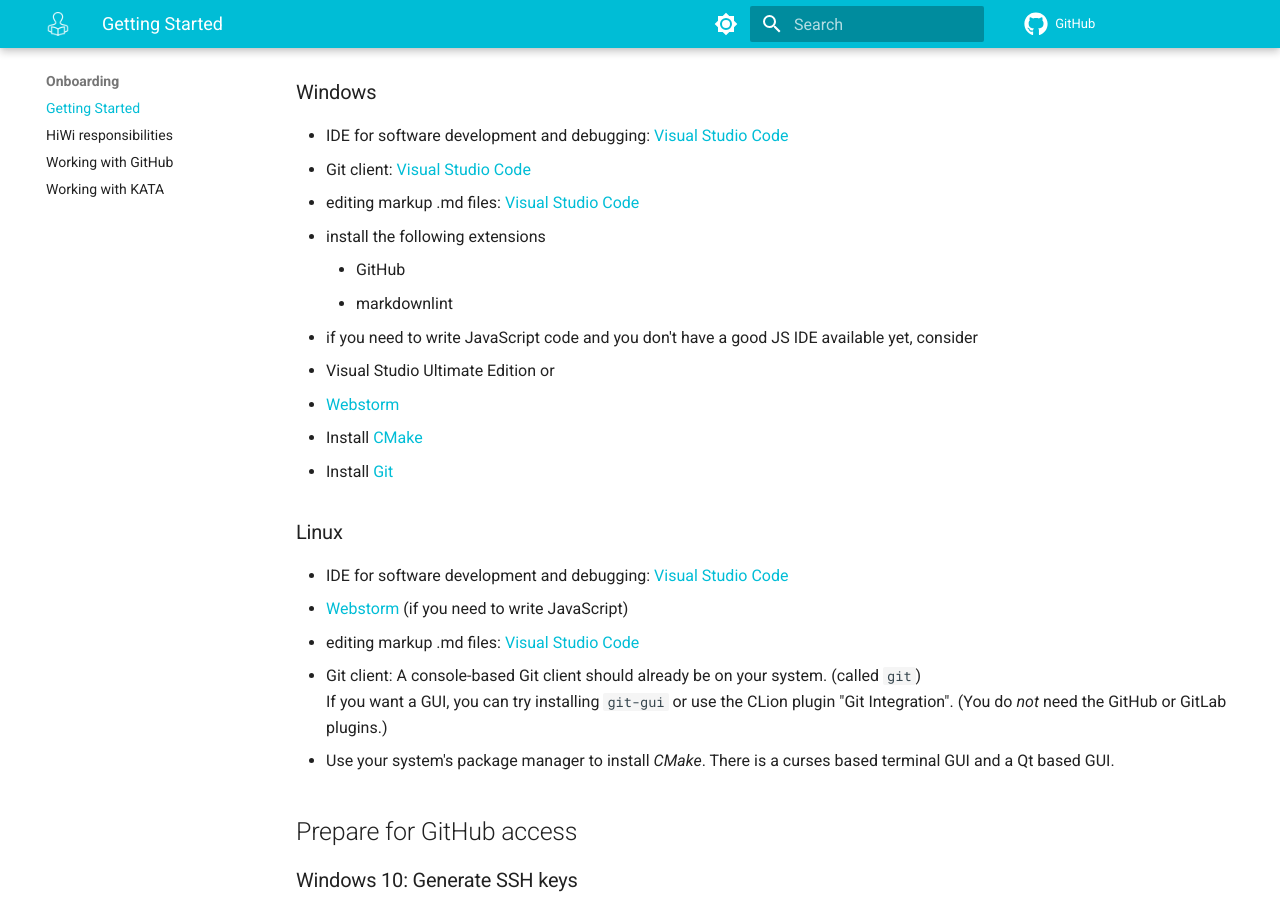
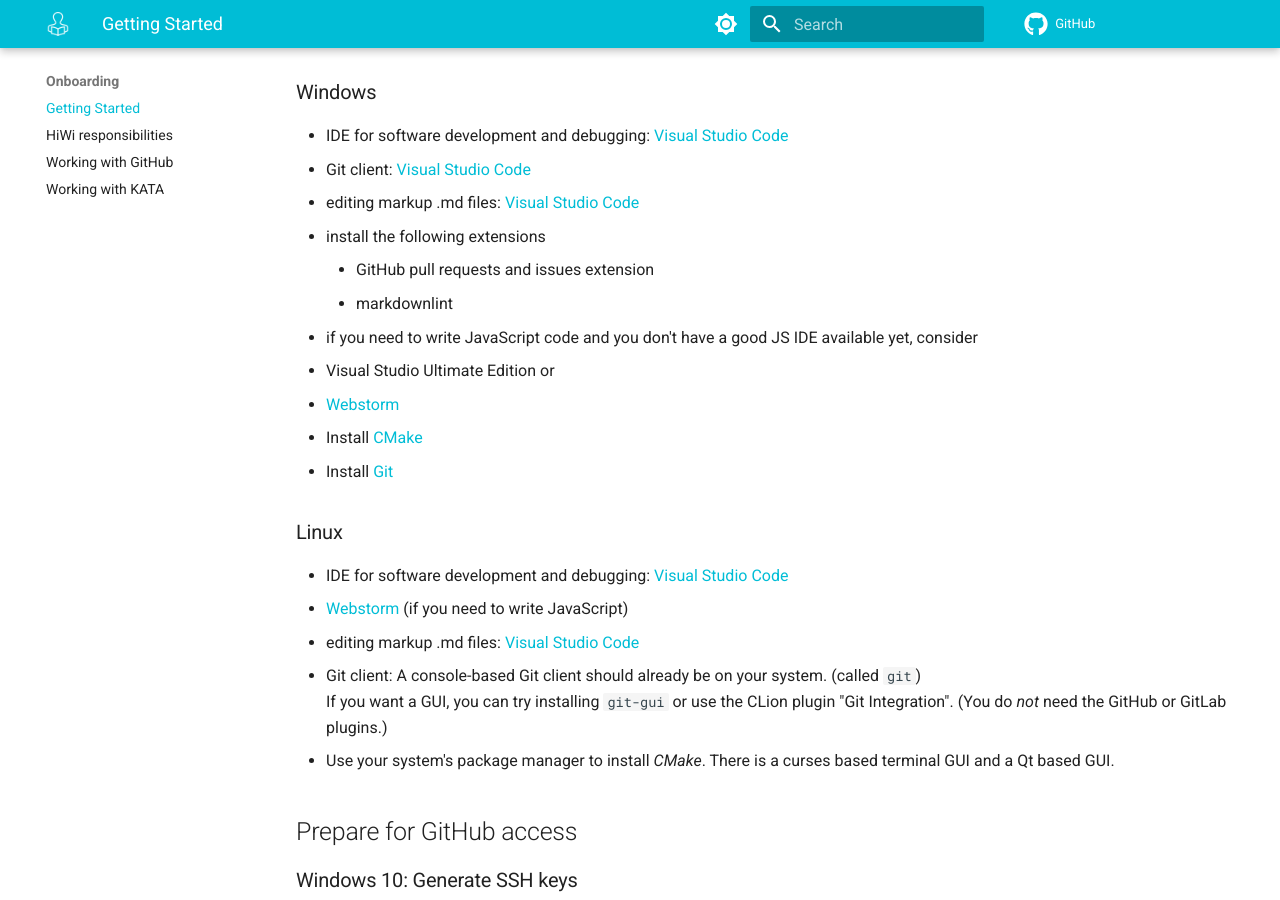
Before and after one commit to josephhuang08/student-guide, an MkDocs documentation site: the page built from docs/content-onboarding/onboarding.md, in a window 1280 px wide and 900 px high, scrolled down 1398 px. Built offline with MkDocs 1.6.1 and Material for MkDocs 9.7.7, drawn with Linux system fonts in a browser that asks for light colours; comment, search, counter and statistics services are not loaded.

Commit message:
GitHub extension is deprecated. Use GitHub Pull request and issues extension instead.

```diff
--- a/docs/content-onboarding/onboarding.md
+++ b/docs/content-onboarding/onboarding.md
@@ -44,7 +44,7 @@ This also applies if your use your own computer.
 * Git client: [Visual Studio Code](https://code.visualstudio.com/)
 * editing markup \(.md\) files: [Visual Studio Code](https://code.visualstudio.com/)
   * install the following extensions
-    * GitHub
+    * GitHub pull requests and issues extension
     * markdownlint
 * if you need to write JavaScript code and you don't have a good JS IDE available yet, consider
   * Visual Studio Ultimate Edition or
```
